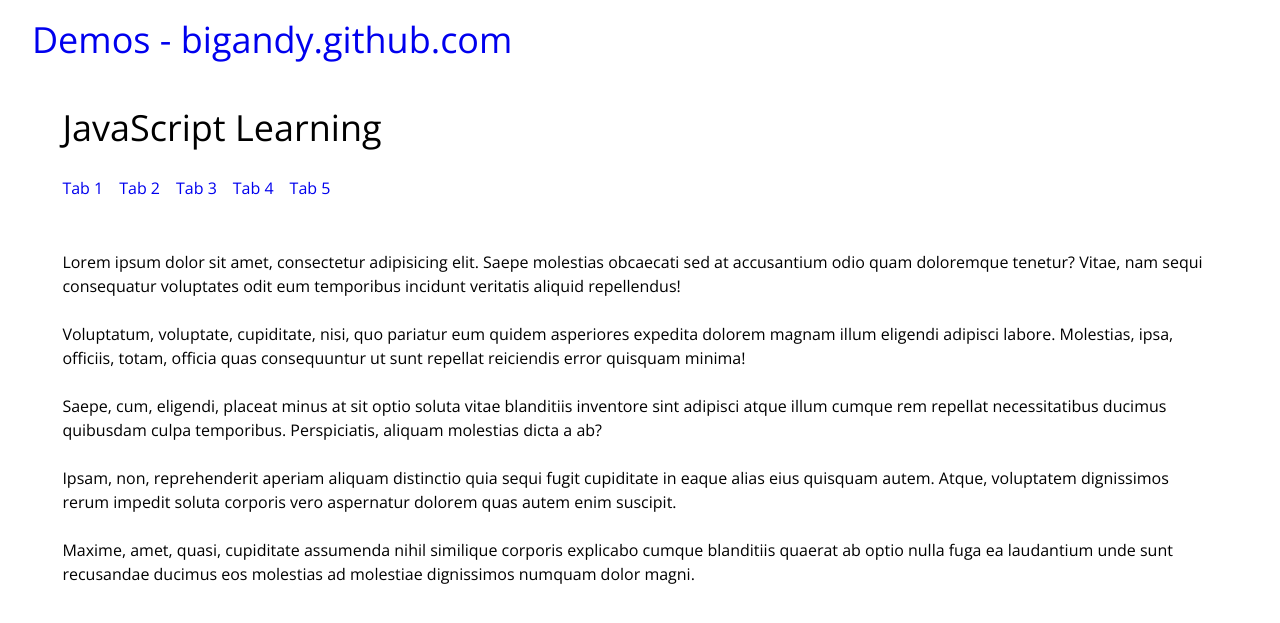
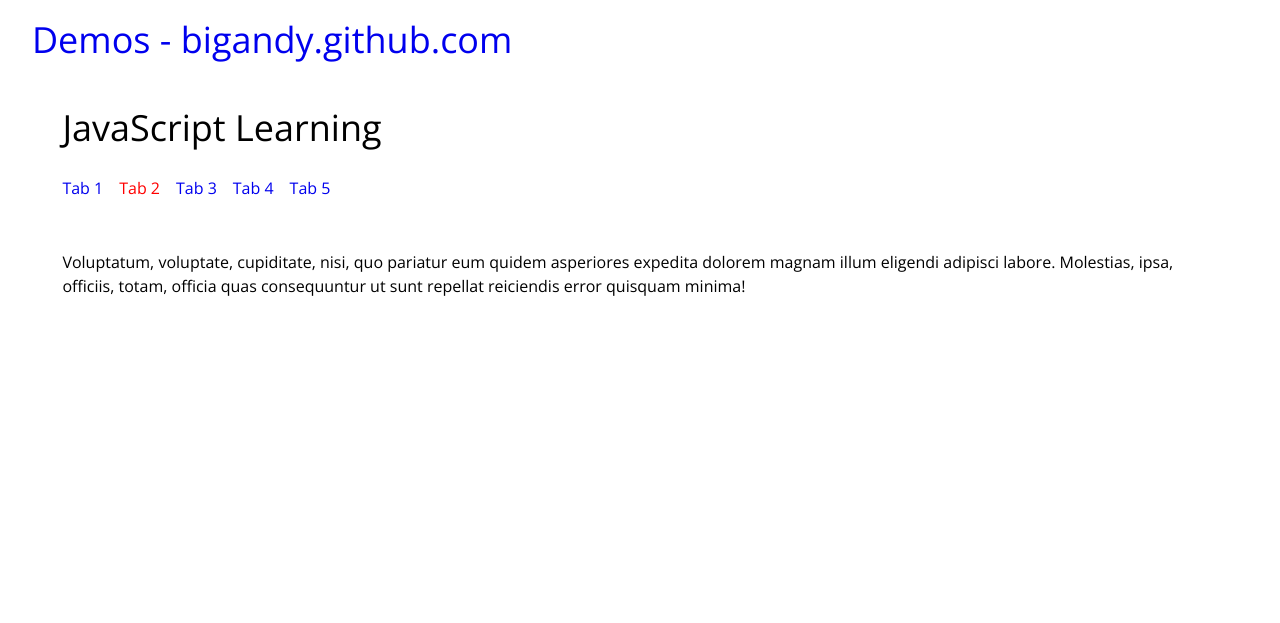
Before and after one commit to bigandy/bigandy.github.io, a Jekyll site: the page demos/index.html, which Jekyll copies as it is, in a window 1280 px wide. Shown: the top 623 px of the page. Built offline with Jekyll 4.4.1, drawn with Linux system fonts in a browser that asks for light colours; Markdown is read by kramdown in place of the engine named in the settings; some of the changed lines change nothing that is shown.

Commit message:
complete version one of tabs

```diff
--- a/demos/index.html
+++ b/demos/index.html
@@ -15,6 +15,12 @@
         }
         nav > a {
             padding: 1em 1em 1em 0;
+        }
+        .selected {
+            color: red;
+        }
+        .hidden {
+            display: none;
         }
     </style>
 
--- a/js/demos/script.js
+++ b/js/demos/script.js
@@ -4,7 +4,13 @@
 $(document).ready(function() {
 	(function(){
 		var tabs = $("div#tabs"),
-		tabContainers = tabs.find('div');
+		tabContainers = tabs.find('div'),
+		opts = {};
+
+
+		opts = {
+			'selected': 1,
+		};
 
 
 
@@ -16,10 +22,11 @@ $(document).ready(function() {
 			var title = $(this).find("h2"),
 				titleText = title.text(),
 				$this = $(this);
+				// console.log($this);
 
+				$this.attr('data-tab-content', count);
 
-
-			nav.append('<a href="#">' + titleText + '</a>');
+			nav.append('<a href="#" data-tab="'+count+'">' + titleText + '</a>');
 			// console.log(nav);
 
 			title.remove("h2");
@@ -30,23 +37,31 @@ $(document).ready(function() {
 			// $this.addClass("tab-" + trimTitleText);
 		});
 
-		nav.find("a").on("click", function(e){
+		// hide others
+		tabContainers.addClass('hidden');
+		// except for 'selected' one
+		tabContainers.eq(opts.selected).removeClass('hidden');
+		var navItems = nav.find("a");
+		navItems.eq(opts.selected).addClass('selected');
+
+		navItems.on("click", function(e){
 			e.preventDefault();
 			var $this = $(this),
 				linkCopy = $this.text(); // copy of link that has been clicked on
 
 
-			// $this.eq();
+			$this.addClass("selected")
+				.siblings().removeClass("selected");
 
+			var dataTab = $this.data('tab');
+			console.log(dataTab);
 
-			// console.log($this.eq());
 
 
 			// console.log(linkCopy);
-			// $( "div.tab-" + trim(linkCopy)).hide();
 
-
-
+			// show selected content
+			tabContainers.eq(dataTab).removeClass('hidden').siblings().addClass('hidden');
 		});
 
 
```
